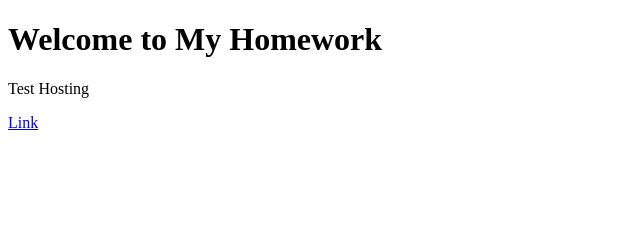
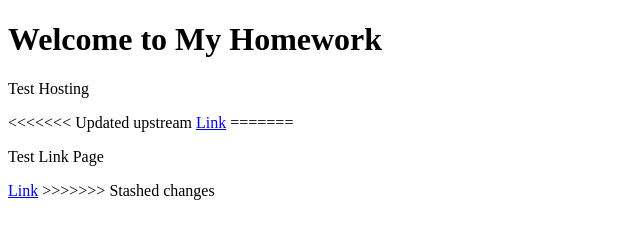
Before and after one commit to esslmmm/HW-Web-Application, a plain HTML site: page index.html in a window 1280 px wide. Shown: the whole page, without its empty margins (0-640 px from the left). Drawn offline with Linux system fonts and the light colour scheme.

Commit message:
Update index.html

```diff
--- a/index.html
+++ b/index.html
@@ -8,6 +8,11 @@
 <body>
     <h1>Welcome to My Homework</h1>
     <p>Test Hosting</p>
+<<<<<<< Updated upstream
     <a href="/HW(5.3-5.6)/view/login.html">Link</a>
+=======
+    <p>Test Link Page</p>
+    <a href="./HW(5.3-5.6)/view/login.html">Link</a>
+>>>>>>> Stashed changes
 </body>
 </html>
```
